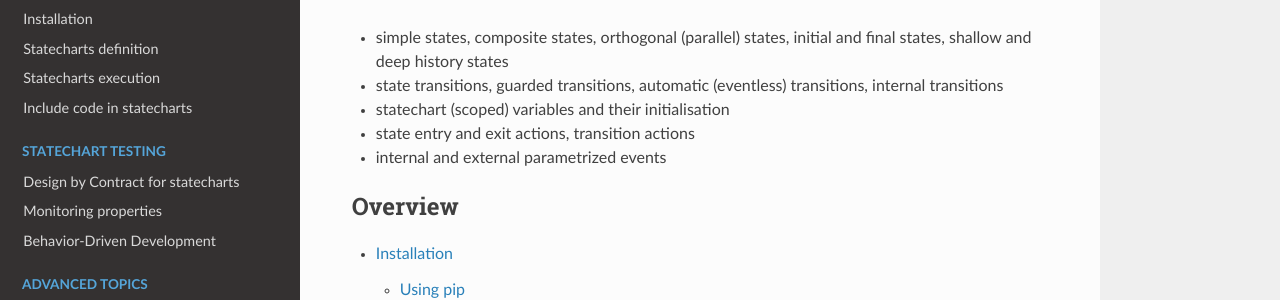
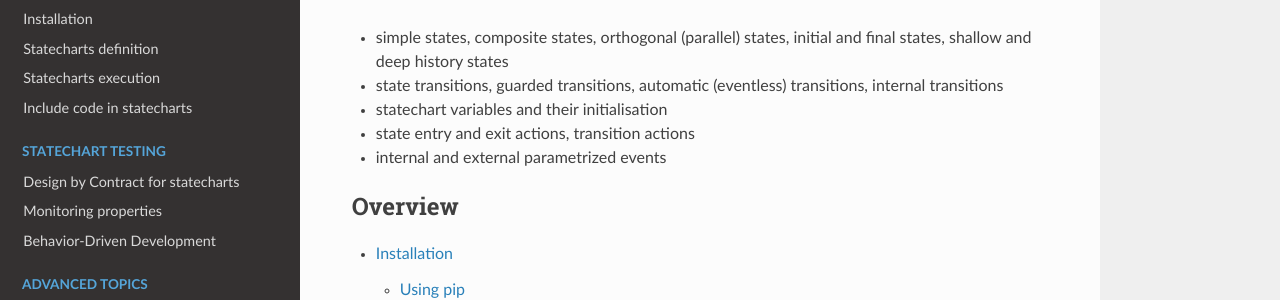
Before and after one commit to AlexandreDecan/sismic, a Sphinx documentation site: the page built from docs/index.rst, in a window 1280 px wide and 900 px high, scrolled down 876 px. Shown: the part 158-458 px from the top of the window. Built offline with Sphinx 7.4.7 and the Read the Docs theme 2.0.0, drawn with Linux system fonts in a browser that asks for light colours.

Commit message:
Fix doc referring to (removed) scoped variables

```diff
--- a/docs/index.rst
+++ b/docs/index.rst
@@ -53,7 +53,7 @@ Sismic statecharts provides full support for the majority of the UML 2 statechar
 
 - simple states, composite states, orthogonal (parallel) states, initial and final states, shallow and deep history states
 - state transitions, guarded transitions, automatic (eventless) transitions, internal transitions
-- statechart (scoped) variables and their initialisation
+- statechart variables and their initialisation
 - state entry and exit actions, transition actions
 - internal and external parametrized events
 
```
